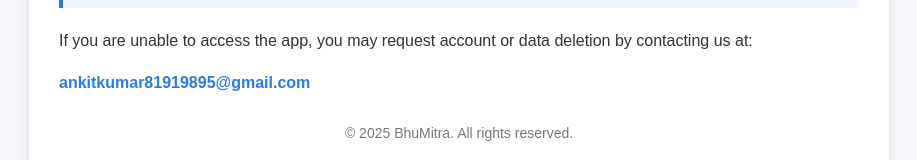
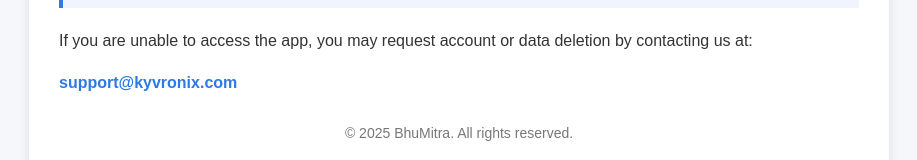
Before and after one commit to ak0586/app-legal-pages, a plain HTML site: page Bhumitra/account-deletion/index.html in a window 1280 px wide. Shown: the part 938-1098 px from the top of the page, without its empty margins (181-1098 px from the left). Drawn offline with Linux system fonts and the light colour scheme.

Commit message:
Update support email address in index.html

```diff
--- a/Bhumitra/account-deletion/index.html
+++ b/Bhumitra/account-deletion/index.html
@@ -123,7 +123,7 @@
     </p>
 
     <p class="email">
-      ankitkumar81919895@gmail.com
+      support@kyvronix.com
     </p>
 
     <footer>
```
